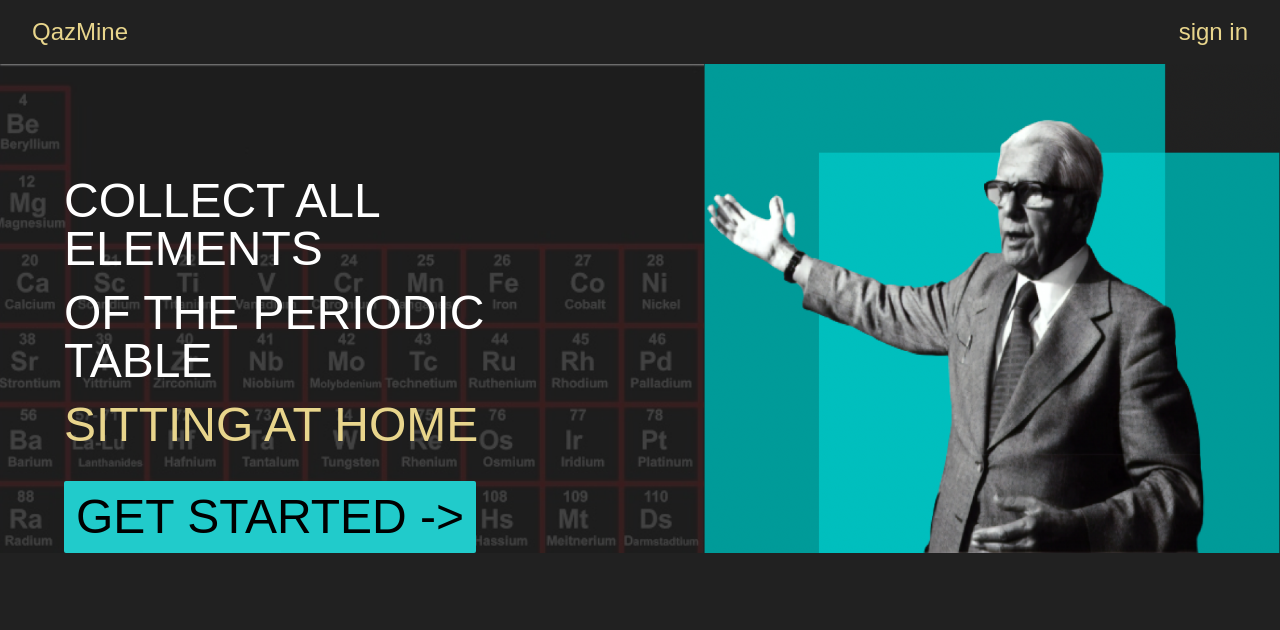
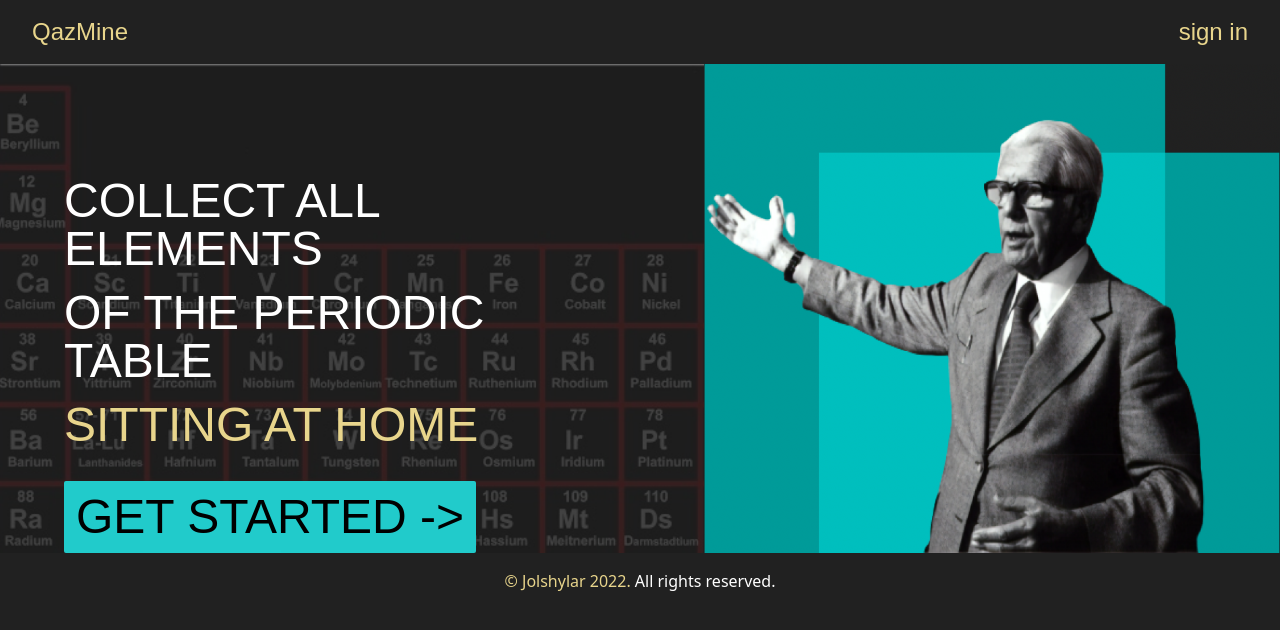
Before and after one commit to jolshylar/qazmine, a Next.js app: page / in a window 1280 px wide. Shown: the top 630 px of the page. Built offline with nearby package versions, Linux system fonts and the light colour scheme; no server answers; a web font is replaced by a local one.

Commit message:
feat(components): add footer
Co-authored-by: Bek Slambek <MugiD@users.noreply.github.com>

```diff
--- /dev/null
+++ b/components/Footer.tsx
@@ -0,0 +1,17 @@
+import React from "react";
+
+const Footer = () => {
+  return (
+    <footer className="text-center py-4 font-sans">
+      <a
+        className="font-sans text-secondary"
+        href="https://jolshylar.vercel.app"
+      >
+        &copy; Jolshylar 2022.
+      </a>{" "}
+      All rights reserved.
+    </footer>
+  );
+};
+
+export default Footer;
--- a/components/Layout.tsx
+++ b/components/Layout.tsx
@@ -1,4 +1,5 @@
 import React, { ReactNode } from "react";
+import Footer from "./Footer";
 import Navbar from "./Navbar";
 
 const Layout = ({ children }: { children: ReactNode }) => {
@@ -6,6 +7,7 @@ const Layout = ({ children }: { children: ReactNode }) => {
     <div>
       <Navbar />
       {children}
+      <Footer />
     </div>
   );
 };
```
